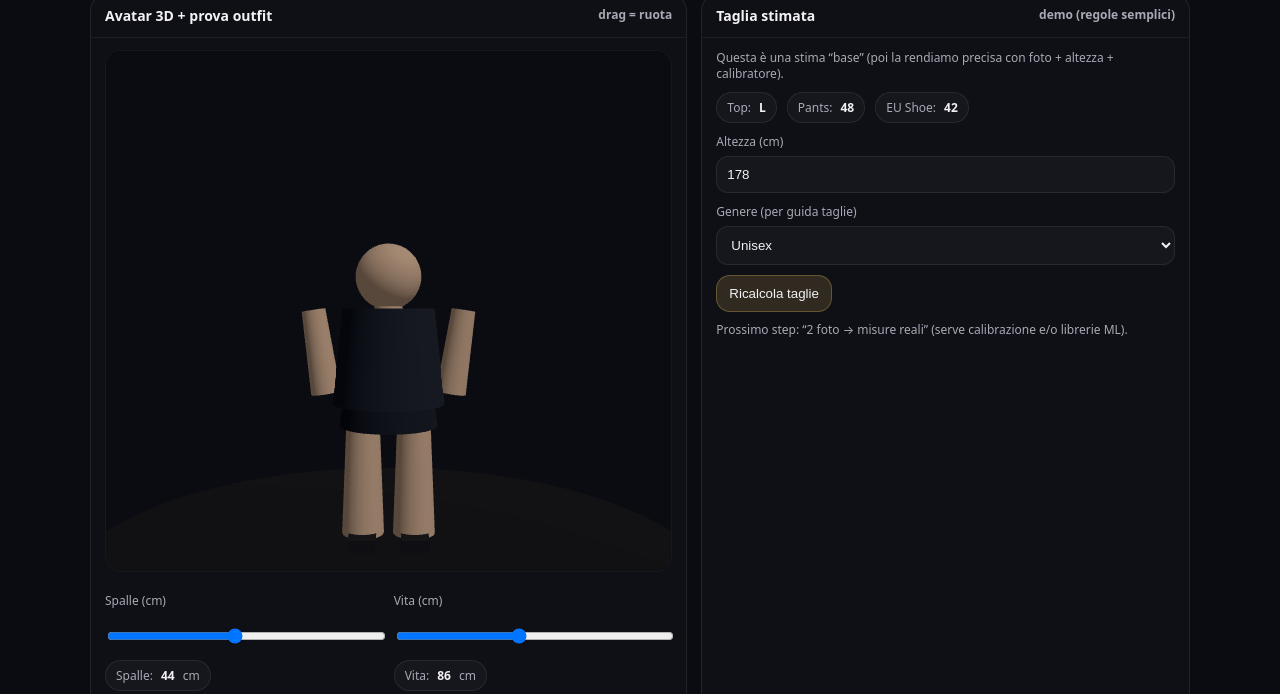
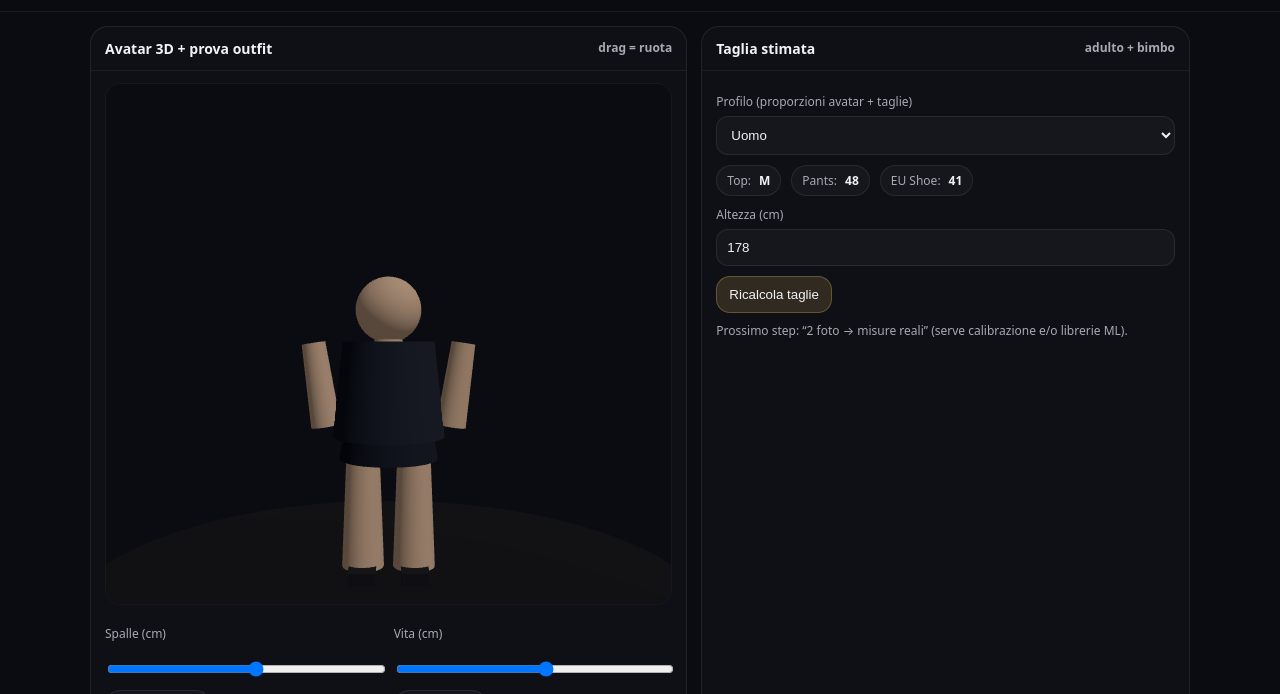
Before and after one commit to creamiaappsercuctech/Virtual-Stylist-3D, a plain HTML site: page index.html in a window 1280 px wide. Shown: the part 144-838 px from the top of the page. Drawn offline with nearby package versions, Linux system fonts and the light colour scheme; animation ran at ten frames a second.

Commit message:
Update index.html

````diff
--- a/index.html
+++ b/index.html
@@ -1,4 +1,4 @@
-<!doctype html>
+<label>Profilo (proporzioni avatar + taglie)</label><!doctype html>
 <html lang="it">
 <head>
   <meta charset="utf-8" />
@@ -136,6 +136,16 @@
       white-space:pre-wrap;
       font-size:12px;
     }
+
+    .note{
+      border:1px dashed rgba(255,255,255,.12);
+      background:rgba(255,255,255,.02);
+      padding:10px 12px;
+      border-radius:14px;
+      color:var(--muted);
+      font-size:12px;
+      line-height:1.4;
+    }
   </style>
 </head>
 <body>
@@ -176,12 +186,12 @@
           <div class="row">
             <div style="flex:1 1 240px; min-width:220px">
               <label>Spalle (cm)</label>
-              <input id="slShoulders" type="range" min="34" max="56" value="44" />
+              <input id="slShoulders" type="range" min="30" max="56" value="44" />
               <span class="pill">Spalle: <b id="vShoulders">44</b> cm</span>
             </div>
             <div style="flex:1 1 240px; min-width:220px">
               <label>Vita (cm)</label>
-              <input id="slWaist" type="range" min="60" max="120" value="86" />
+              <input id="slWaist" type="range" min="45" max="120" value="86" />
               <span class="pill">Vita: <b id="vWaist">86</b> cm</span>
             </div>
           </div>
@@ -194,19 +204,28 @@
             <button class="btn" id="btnOutfitJacket">Con giacca</button>
             <button class="btn" id="btnReset">↩️ Reset</button>
           </div>
+
+          <div style="height:10px"></div>
+          <div class="note">
+            🔜 Clone “da foto” (viso + misure) è possibile ma richiede modelli ML (più pesanti) e buona luce/foto frontale.
+            Qui intanto puoi scegliere profilo: Uomo / Donna / Bambino / Bambina e l’avatar cambia proporzioni.
+          </div>
         </div>
       </div>
 
       <div class="card">
-        <h2><span>Taglia stimata</span><span class="sub">demo (regole semplici)</span></h2>
+        <h2><span>Taglia stimata</span><span class="sub">adulto + bimbo</span></h2>
         <div class="body">
-          <div class="sub">
-            Questa è una stima “base” (poi la rendiamo precisa con foto + altezza + calibratore).
-          </div>
 
-          <div style="height:10px"></div>
+          <label>Profilo (proporzioni avatar + taglie)</label>
+          <select id="profile">
+            <option value="uomo">Uomo</option>
+            <option value="donna">Donna</option>
+            <option value="bambino">Bambino</option>
+            <option value="bambina">Bambina</option>
+          </select>
 
-          <div class="row">
+          <div class="row" style="margin-top:10px">
             <span class="pill">Top: <b id="sizeTop">M</b></span>
             <span class="pill">Pants: <b id="sizePants">48</b></span>
             <span class="pill">EU Shoe: <b id="sizeShoe">42</b></span>
@@ -214,13 +233,6 @@
 
           <label>Altezza (cm)</label>
           <input id="heightCm" type="text" inputmode="numeric" placeholder="es. 178" value="178" />
-
-          <label>Genere (per guida taglie)</label>
-          <select id="gender">
-            <option value="uomo">Uomo</option>
-            <option value="donna">Donna</option>
-            <option value="unisex" selected>Unisex</option>
-          </select>
 
           <div style="height:10px"></div>
           <button class="btn primary" id="btnRecalc">Ricalcola taglie</button>
@@ -250,7 +262,7 @@
 
         <div style="height:12px"></div>
         <div class="sub">
-          Nota: qui puoi incollare link Awin (deeplink) oppure Amazon con tag. Le immagini possono essere tue (caricate) oppure solo “placeholder” finché non integriamo le API.
+          Nota: qui puoi incollare link Awin (deeplink) oppure Amazon con tag. Le immagini sono placeholder (poi mettiamo upload immagini per ogni card).
         </div>
       </div>
     </div>
@@ -274,7 +286,7 @@
           <div style="height:12px"></div>
           <div class="sub">
             Awin: incolla direttamente i tuoi link tracciati (deeplink) nelle card.<br/>
-            Amazon: puoi incollare un link normale e il sistema aggiunge automaticamente <b>?tag=</b>.
+            Amazon: incolla link normale e il sistema aggiunge automaticamente <b>?tag=</b>.
           </div>
         </div>
       </div>
@@ -306,10 +318,10 @@
       <h2><span>Guida rapida</span><span class="sub">come usarla</span></h2>
       <div class="body">
         <div class="sub">
-          <b>Studio</b>: ruoti l’avatar e regoli misure base (spalle/vita).<br/>
-          <b>Guardaroba</b>: aggiungi card prodotti (link Awin o Amazon).<br/>
-          <b>Business</b>: imposti il tag Amazon e generi link affiliati.<br/><br/>
-          Se vuoi: aggiungo upload immagini, categorie, filtri, e voce guida.
+          <b>Studio</b>: ruoti l’avatar e regoli misure base (spalle/vita). Ora puoi scegliere profilo anche <b>Bambino/Bambina</b>.<br/>
+          <b>Guardaroba</b>: card prodotti (link Awin o Amazon).<br/>
+          <b>Business</b>: imposti tag Amazon e generi link affiliati.<br/><br/>
+          Prossimi upgrade: upload immagini, form “Nuova card”, filtri per store/categoria, e (se vuoi) guida vocale.
         </div>
       </div>
     </div>
@@ -348,10 +360,14 @@
   setTab(localStorage.getItem("vs3d_tab") || "studio");
 
   // Storage
-  const KEY = "sercuctech_vs3d_state_v1";
+  const KEY = "sercuctech_vs3d_state_v2";
   const state = JSON.parse(localStorage.getItem(KEY) || "{}");
   state.affiliate ??= { awinId:"", amazonTag:"" };
   state.wardrobe ??= [];
+  state.profile ??= "uomo";
+  state.heightCm ??= "178";
+  state.shoulders ??= 44;
+  state.waist ??= 86;
 
   function save(){
     localStorage.setItem(KEY, JSON.stringify(state));
@@ -477,55 +493,99 @@
 
   renderWardrobe();
 
-  // Size estimation (simple demo rules)
+  // Controls (size + profile)
   const slShoulders = document.getElementById("slShoulders");
   const slWaist = document.getElementById("slWaist");
   const vShoulders = document.getElementById("vShoulders");
   const vWaist = document.getElementById("vWaist");
   const heightCm = document.getElementById("heightCm");
-  const gender = document.getElementById("gender");
+  const profile = document.getElementById("profile");
   const sizeTop = document.getElementById("sizeTop");
   const sizePants = document.getElementById("sizePants");
   const sizeShoe = document.getElementById("sizeShoe");
+
+  // restore saved
+  profile.value = state.profile || "uomo";
+  heightCm.value = state.heightCm || "178";
+  slShoulders.value = state.shoulders ?? 44;
+  slWaist.value = state.waist ?? 86;
 
   function calcSizes(){
     const sh = Number(slShoulders.value);
     const wa = Number(slWaist.value);
     const h = Number(String(heightCm.value).replace(/[^\d]/g,"")) || 178;
+    const p = (profile?.value || "uomo");
 
-    // Top size (very simple)
     let top = "M";
-    if(sh < 40) top = "S";
-    else if(sh < 44) top = "M";
-    else if(sh < 48) top = "L";
-    else top = "XL";
+    let pants = 48;
+    let shoe = 42;
 
-    // Pants size (EU) simple mapping
-    let pants = 48;
-    if(wa < 76) pants = 44;
-    else if(wa < 82) pants = 46;
-    else if(wa < 88) pants = 48;
-    else if(wa < 96) pants = 50;
-    else pants = 52;
+    if(p === "uomo" || p === "donna"){
+      if(sh < 38) top = "XS";
+      else if(sh < 42) top = "S";
+      else if(sh < 46) top = "M";
+      else if(sh < 50) top = "L";
+      else top = "XL";
 
-    // Shoe size approximate by height (demo)
-    let shoe = 42;
-    if(h < 165) shoe = 39;
-    else if(h < 172) shoe = 40;
-    else if(h < 178) shoe = 41;
-    else if(h < 185) shoe = 42;
-    else shoe = 43;
+      if(wa < 72) pants = 42;
+      else if(wa < 78) pants = 44;
+      else if(wa < 84) pants = 46;
+      else if(wa < 90) pants = 48;
+      else if(wa < 98) pants = 50;
+      else pants = 52;
+
+      if(h < 160) shoe = 38;
+      else if(h < 168) shoe = 39;
+      else if(h < 174) shoe = 40;
+      else if(h < 180) shoe = 41;
+      else if(h < 186) shoe = 42;
+      else shoe = 43;
+
+      if(p === "donna"){
+        if(top === "L") top = "M";
+        if(top === "XL") top = "L";
+      }
+    }
+
+    if(p === "bambino" || p === "bambina"){
+      let kid = 116;
+      if(h < 98) kid = 92;
+      else if(h < 104) kid = 98;
+      else if(h < 110) kid = 104;
+      else if(h < 116) kid = 110;
+      else if(h < 122) kid = 116;
+      else if(h < 128) kid = 122;
+      else if(h < 134) kid = 128;
+      else if(h < 140) kid = 134;
+      else if(h < 146) kid = 140;
+      else if(h < 152) kid = 146;
+      else if(h < 158) kid = 152;
+      else if(h < 164) kid = 158;
+      else kid = 164;
+
+      top = String(kid);
+      pants = String(kid);
+
+      if(h < 100) shoe = 26;
+      else if(h < 110) shoe = 28;
+      else if(h < 120) shoe = 30;
+      else if(h < 130) shoe = 33;
+      else if(h < 140) shoe = 35;
+      else if(h < 150) shoe = 37;
+      else if(h < 160) shoe = 39;
+      else shoe = 40;
+    }
 
     sizeTop.textContent = top;
     sizePants.textContent = String(pants);
     sizeShoe.textContent = String(shoe);
   }
 
-  document.getElementById("btnRecalc").addEventListener("click", calcSizes);
-  slShoulders.addEventListener("input", calcSizes);
-  slWaist.addEventListener("input", calcSizes);
-  heightCm.addEventListener("input", calcSizes);
-  gender.addEventListener("change", calcSizes);
+  document.getElementById("btnRecalc").addEventListener("click", ()=>{ calcSizes(); });
+  slShoulders.addEventListener("input", ()=>{ state.shoulders = Number(slShoulders.value); save(); applyFromUI(); calcSizes(); });
+  slWaist.addEventListener("input", ()=>{ state.waist = Number(slWaist.value); save(); applyFromUI(); calcSizes(); });
+  heightCm.addEventListener("input", ()=>{ state.heightCm = heightCm.value; save(); calcSizes(); });
+  profile.addEventListener("change", ()=>{ state.profile = profile.value; save(); applyFromUI(); calcSizes(); });
 
   // 3D (No-404)
   import * as THREE from "https://cdn.jsdelivr.net/npm/three@0.160.0/build/three.module.js";
@@ -607,7 +667,6 @@
   const btnReset = document.getElementById("btnReset");
 
   function setOutfit(mode){
-    // mode: base | casual | jacket
     if(mode === "base"){
       shirt.visible = false;
       pants.visible = false;
@@ -647,8 +706,24 @@
   }
   window.addEventListener("resize", resize);
 
-  // Rebuild avatar from sliders (basic)
+  // Rebuild avatar from sliders (basic) + profile proportions
   function rebuild(shouldersCm, waistCm){
+    const p = (profile?.value || "uomo");
+
+    // profile multipliers
+    let scaleY = 1.0;
+    let headScale = 1.0;
+    let armScale = 1.0;
+
+    if(p === "donna"){
+      headScale = 1.02;
+    }
+    if(p === "bambino" || p === "bambina"){
+      scaleY = 0.82;
+      headScale = 1.18;
+      armScale = 0.92;
+    }
+
     vShoulders.textContent = shouldersCm;
     vWaist.textContent = waistCm;
 
@@ -680,18 +755,30 @@
     armL.position.x = -armX; armR.position.x = armX;
     sleeveL.position.x = armL.position.x;
     sleeveR.position.x = armR.position.x;
+
+    // apply proportions
+    avatar.scale.set(1, scaleY, 1);
+    head.scale.set(headScale, headScale, headScale);
+    armL.scale.set(1, armScale, 1);
+    armR.scale.set(1, armScale, 1);
   }
 
   function applyFromUI(){
     rebuild(Number(slShoulders.value), Number(slWaist.value));
   }
 
-  slShoulders.addEventListener("input", ()=>{ applyFromUI(); calcSizes(); });
-  slWaist.addEventListener("input", ()=>{ applyFromUI(); calcSizes(); });
-
   btnReset.addEventListener("click", ()=>{
+    profile.value = "uomo";
+    heightCm.value = "178";
     slShoulders.value = 44;
     slWaist.value = 86;
+
+    state.profile = profile.value;
+    state.heightCm = heightCm.value;
+    state.shoulders = Number(slShoulders.value);
+    state.waist = Number(slWaist.value);
+    save();
+
     applyFromUI();
     calcSizes();
     setOutfit("casual");
@@ -702,6 +789,7 @@
   calcSizes();
   setOutfit("casual");
   status.textContent = "OK";
+  save();
 
   function animate(){
     requestAnimationFrame(animate);
@@ -722,3 +810,13 @@
 </script>
 </body>
 </html>
+```0
+<select id="profile">
+  <option value="uomo">Uomo</option>
+  <option value="donna">Donna</option>
+  <option value="bambino">Bambino</option>
+  <option value="bambina">Bambina</option>
+</select>
+
+<label>Altezza (cm)</label>
+<input id="heightCm" type="text" inputmode="numeric" placeholder="es. 178" value="178" />
````
